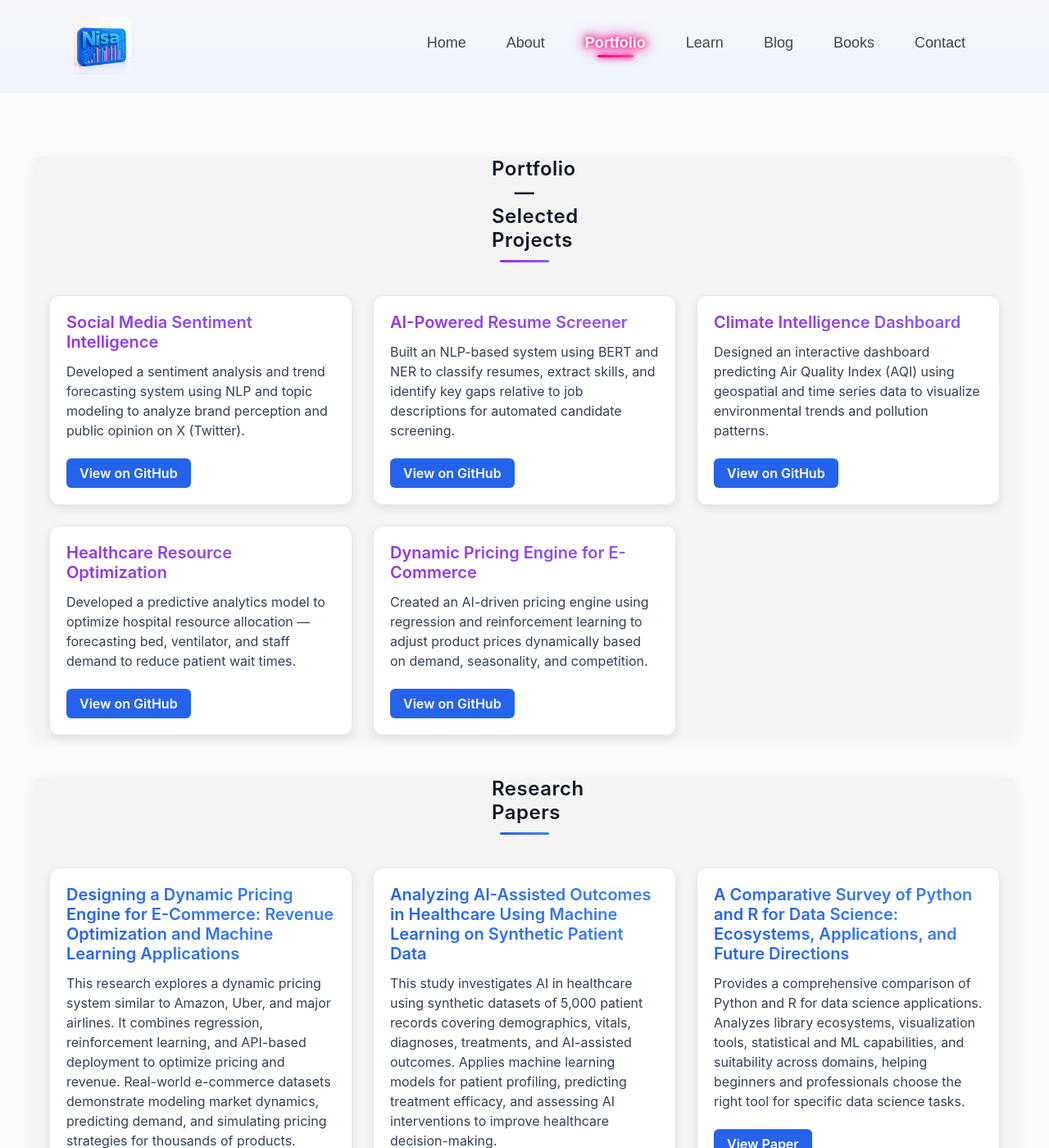
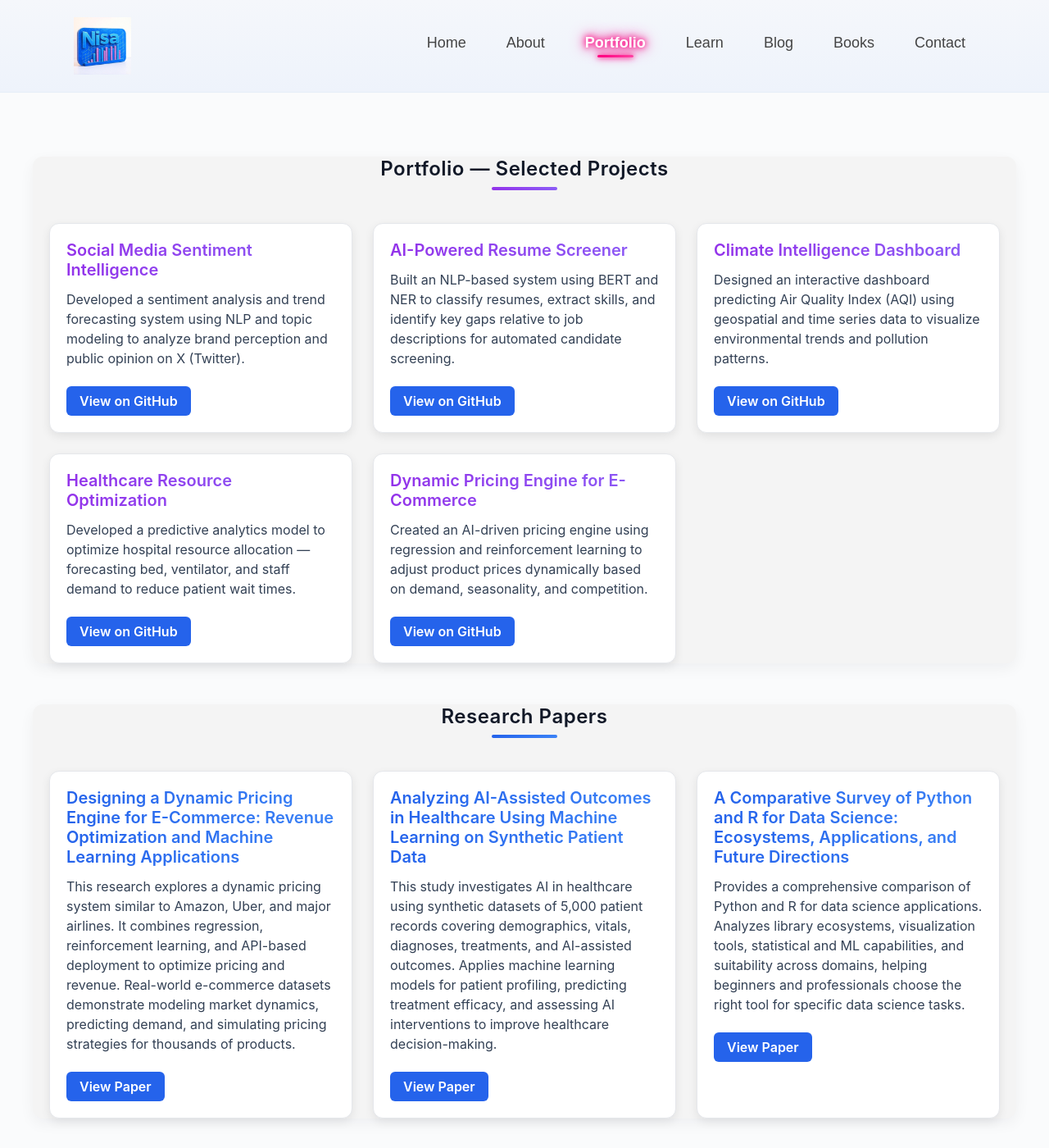
Before and after one commit to tabassumunnisa19/My_Personal_Website, a Jekyll site: the page portfolio.html, which Jekyll copies as it is, in a window 1280 px wide and 1400 px high. Shown: the whole window at 82% size. Built offline with Jekyll 4.4.1, drawn with Linux system fonts in a browser that asks for light colours.

Commit message:
Update portfolio.html

```diff
--- a/portfolio.html
+++ b/portfolio.html
@@ -6,8 +6,8 @@
   <title>Portfolio & Research — Nisa</title>
   <link rel="stylesheet" href="style.css">
   <link rel="stylesheet" href="https://cdnjs.cloudflare.com/ajax/libs/font-awesome/6.4.0/css/all.min.css">
-  <style>
-   /* =================== General Grid and Card Styles =================== */
+ <style>
+/* =================== General Section & Grid Styles =================== */
 .section {
   margin: 50px auto;
   max-width: 1200px;
@@ -15,41 +15,46 @@
   text-align: center; /* center all section titles */
 }
 
+/* Section Titles */
 h2.section-title {
-  font-size: 1.5rem; /* reduced from 2rem */
-  font-weight: 600;   /* slightly lighter for cleaner look */
-  margin-bottom: 20px; /* smaller spacing under title */
+  font-size: 1.5rem;       /* slightly smaller to fit long headings */
+  font-weight: 600;
+  margin-bottom: 20px;
   display: inline-block;
   position: relative;
-  color: #111827; /* optional: keep it black/charcoal */
+  color: #111827;          /* black/charcoal */
+  white-space: nowrap;      /* prevent wrapping to next line */
 }
 
+/* Section Title Underlines */
+.project-section .section-title::after {
+  content: "";
+  display: block;
+  width: 80px;
+  height: 4px;
+  margin: 8px auto 0;
+  border-radius: 2px;
+  background: linear-gradient(90deg, #9333ea, #8b5cf6);
 }
 
-/* Section Title Underlines with Slide-in Animation */
-.project-section .section-title::after,
-.research-section .section-title::after,
+.research-section .section-title::after {
+  content: "";
+  display: block;
+  width: 80px;
+  height: 4px;
+  margin: 8px auto 0;
+  border-radius: 2px;
+  background: linear-gradient(90deg, #2563eb, #3b82f6);
+}
+
 .cert-section .section-title::after {
   content: "";
   display: block;
-  width: 0;
+  width: 80px;
   height: 4px;
   margin: 8px auto 0;
   border-radius: 2px;
-  transition: width 0.5s ease;
-}
-
-.project-section .section-title::after { background: linear-gradient(90deg, #9333ea, #8b5cf6); }
-.research-section .section-title::after { background: linear-gradient(90deg, #2563eb, #3b82f6); }
-.cert-section .section-title::after { background: linear-gradient(90deg, #ec4899, #f43f5e); }
-
-/* Animate underline on page load */
-h2.section-title {
-  animation: underlineExpand 0.8s forwards;
-}
-@keyframes underlineExpand {
-  0% { width: 0; }
-  100% { width: 80px; }
+  background: linear-gradient(90deg, #ec4899, #f43f5e);
 }
 
 /* Grid Layout */
@@ -67,16 +72,8 @@
   padding: 20px;
   border: 1px solid #e5e7eb;
   box-shadow: 0 4px 12px rgba(0,0,0,0.08);
-  transition: transform 0.3s ease, box-shadow 0.3s ease, opacity 0.6s ease, transform 0.6s ease;
-  text-align: left; /* content aligned left inside card */
-  opacity: 0;
-  transform: translateY(20px);
-}
-
-/* Fade-up animation on scroll */
-.card.visible {
-  opacity: 1;
-  transform: translateY(0);
+  transition: transform 0.3s ease, box-shadow 0.3s ease;
+  text-align: left; /* content inside card aligned left */
 }
 
 .card:hover {
@@ -93,7 +90,6 @@
   display: block;
   background: none;
   color: inherit;
-  transition: text-shadow 0.3s ease, transform 0.3s ease;
 }
 
 .card p {
@@ -103,30 +99,6 @@
   margin-bottom: 12px;
 }
 
-/* Card Titles Gradient for Sections */
-.project-card h3 {
-  background: linear-gradient(90deg, #9333ea, #8b5cf6);
-  -webkit-background-clip: text;
-  -webkit-text-fill-color: transparent;
-}
-.research-card h3 {
-  background: linear-gradient(90deg, #2563eb, #3b82f6);
-  -webkit-background-clip: text;
-  -webkit-text-fill-color: transparent;
-}
-.cert-card h3 {
-  background: linear-gradient(90deg, #ec4899, #f43f5e);
-  -webkit-background-clip: text;
-  -webkit-text-fill-color: transparent;
-}
-
-/* Card Hover Effect on Titles */
-.card:hover h3 {
-  text-shadow: 0 0 8px rgba(0,0,0,0.15);
-  transform: translateY(-2px);
-}
-
-/* Buttons */
 .card .btn, .card .cert-btn {
   display: inline-block;
   margin-top: 10px;
@@ -141,6 +113,25 @@
 .card .btn:hover, .card .cert-btn:hover {
   background-color: #1d4ed8;
   transform: translateY(-2px); /* small lift on hover */
+}
+
+/* Gradient Colors for Card Titles */
+.research-card h3 {
+  background: linear-gradient(90deg, #2563eb, #3b82f6);
+  -webkit-background-clip: text;
+  -webkit-text-fill-color: transparent;
+}
+
+.project-card h3 {
+  background: linear-gradient(90deg, #9333ea, #8b5cf6);
+  -webkit-background-clip: text;
+  -webkit-text-fill-color: transparent;
+}
+
+.cert-card h3 {
+  background: linear-gradient(90deg, #ec4899, #f43f5e);
+  -webkit-background-clip: text;
+  -webkit-text-fill-color: transparent;
 }
 
 /* Responsive */
```
Also changed, not shown: other parts of portfolio.html (+1 -5 lines).
